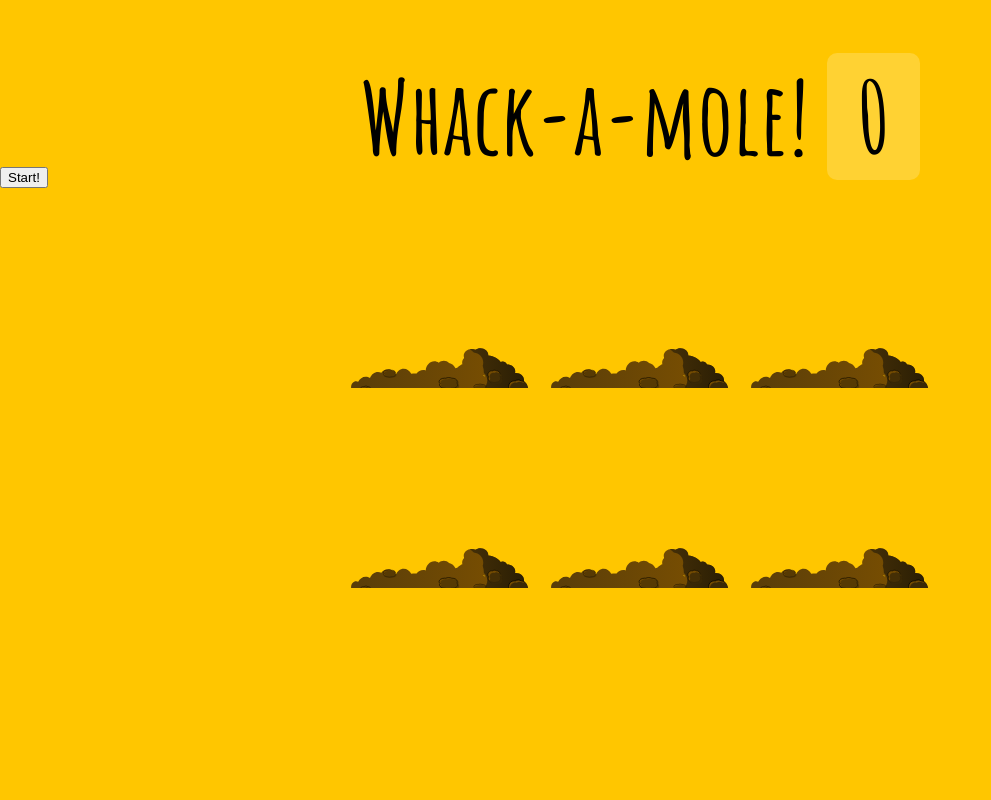
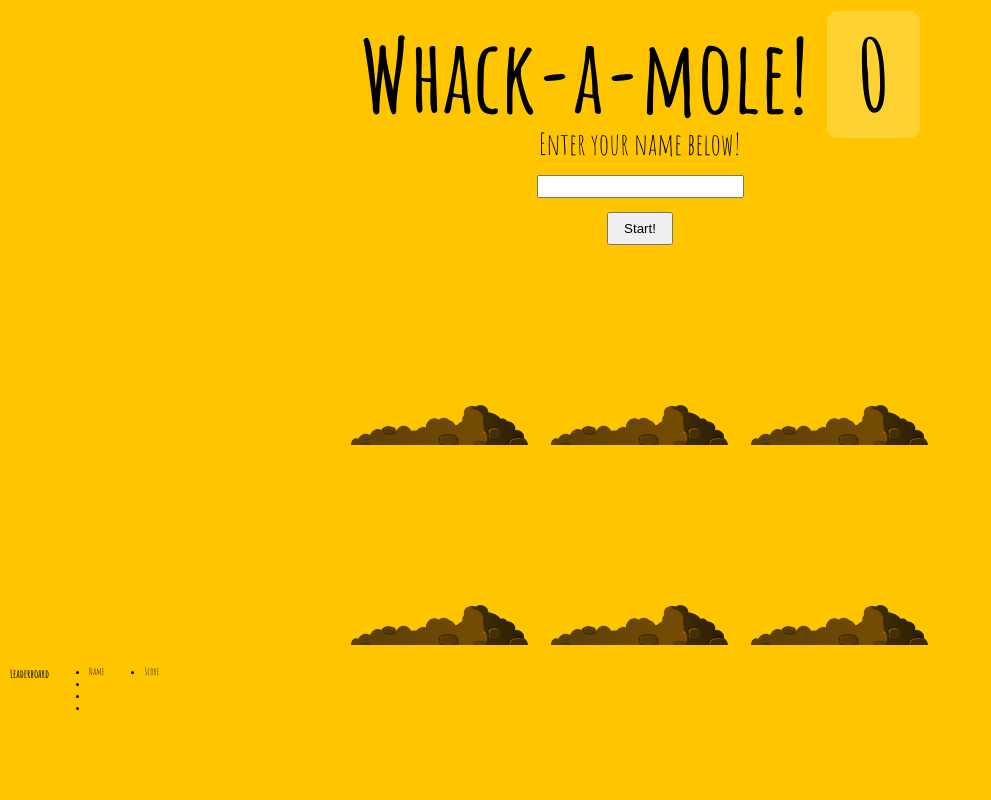
Before and after one commit to tcsavage87/Coursework, a plain HTML site: page 30 - Whack A Mole/index.html in a window 1280 px wide. Shown: the whole page, without its empty margins (0-991 px from the left). Drawn offline with Linux system fonts and the light colour scheme.

Commit message:
Added input fields for leaderboard

```diff
--- a/30 - Whack A Mole/index.html
+++ b/30 - Whack A Mole/index.html
@@ -9,8 +9,11 @@
 <body>
 
   <h1>Whack-a-mole! <span class="score">0</span></h1>
-  <button onClick="startGame()">Start!</button>
-
+  <form>
+    <label for="contestantName">Enter your name below!</label>
+    <input type="text" name="contestant" id="contestantName">
+    <button id="startGame">Start!</button>
+  </form>
   <div class="game">
     <div class="hole hole1">
       <div class="mole"></div>
@@ -31,8 +34,21 @@
       <div class="mole"></div>
     </div>
   </div>
+  <div class="leaderboard">
+    <h3>Leaderboard</h3>
+    <ul>
+      <li>Name</li>
+      <li id="first"></li>
+      <li id="second"></li>
+      <li id="third"></li>
+    </ul>
+    <ul>
+      <li>Score</li>
+    </ul>
+  </div>
 
 <script>
+  const startGameBtn = document.querySelector('#startGame');
   const holes = document.querySelectorAll('.hole');
   const scoreBoard = document.querySelector('.score');
   const moles = document.querySelectorAll('.mole');
@@ -54,7 +70,7 @@
   }
 
   function peep() {
-    const time = randomTime(300, 1000);
+    const time = randomTime(500, 1000);
     const hole = randomHole(holes);
     hole.classList.add('up');
     setTimeout(() => {
@@ -63,7 +79,8 @@
     }, time);
   }
 
-  function startGame() {
+  function startGame(e) {
+    e.preventDefault();
     timeUp = false;
     score = 0;
     scoreBoard.textContent = 0;
@@ -82,6 +99,7 @@
   }
 
   moles.forEach(mole => mole.addEventListener('click', bonk));
+  startGameBtn.addEventListener('click', (e) => startGame(e));
 
 </script>
 </body>
--- a/30 - Whack A Mole/style.css
+++ b/30 - Whack A Mole/style.css
@@ -18,7 +18,7 @@ h1 {
   text-align: center;
   font-size: 10rem;
   line-height: 1;
-  margin-bottom: 0;
+  margin: .25em 0 0 0;
 }
 
 .score {
@@ -28,6 +28,29 @@ h1 {
   border-radius: 1rem;
 }
 
+form {
+  font-size: 3em;
+  text-align: center;
+  margin: 0 auto;
+  width: 100%;
+}
+
+form label {
+  display: block;
+}
+
+form input {
+  text-align: center;
+  font-size: .5em;
+}
+
+form button {
+  display: block;
+  width: 5em;
+  margin: 1em auto 0 auto;
+  padding: .5em;
+}
+
 .game {
   width: 600px;
   height: 400px;
@@ -35,6 +58,31 @@ h1 {
   flex-wrap: wrap;
   margin: 0 auto;
 }
+
+.leaderboard {
+  display: flex;
+  padding: 1em;
+}
+
+/*h3 {
+  font-size: 3em;
+  width: 100%;
+  display: inline-block;
+  text-align: center;
+  margin: 0 auto;
+}
+
+.leaderboard ul{
+  text-align: center;
+  list-style: none;
+  display: block;
+  width: 100%;
+  font-size: 2em;
+}
+
+li {
+  text-align: center;
+}*/
 
 .hole {
   flex: 1 0 33.33%;
@@ -62,6 +110,7 @@ h1 {
   width: 100%;
   height: 100%;
   transition:all 0.4s;
+  cursor: pointer;
 }
 
 .hole.up .mole {
```
